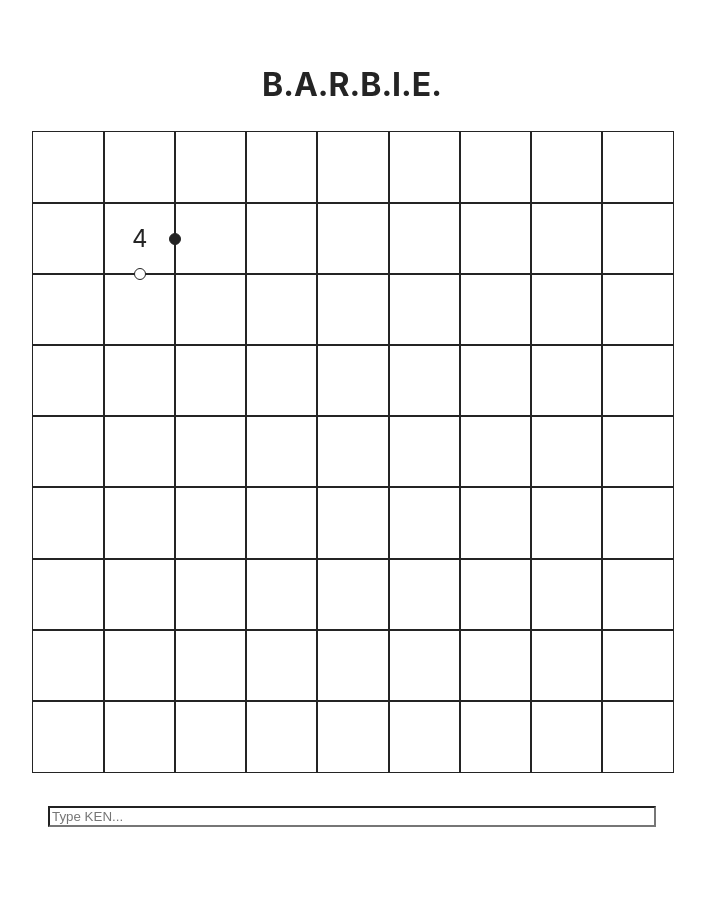
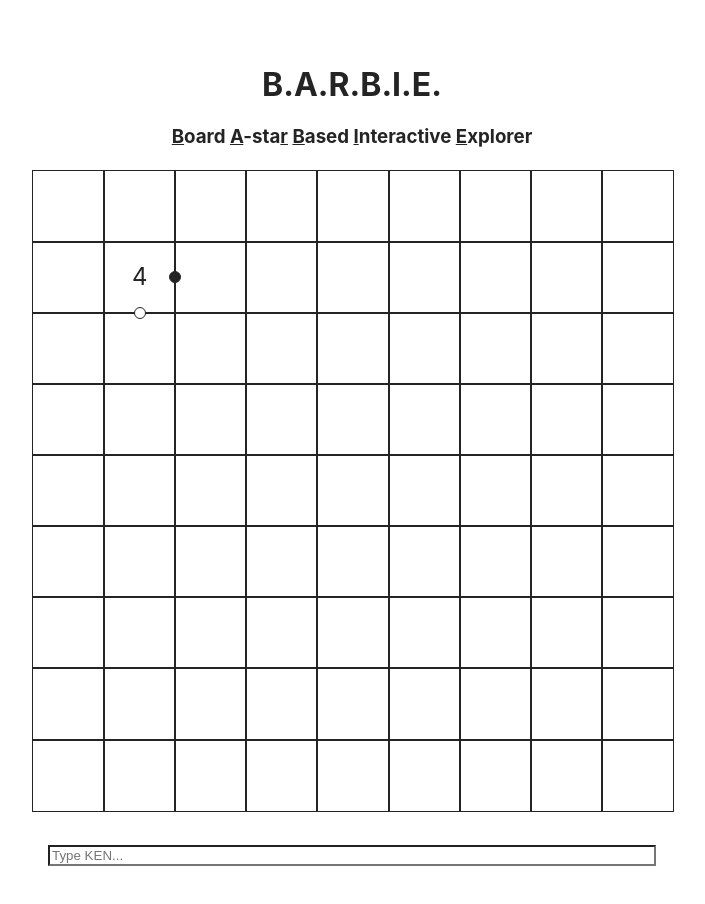
Before and after one commit to giovanniberti/kropki_gen_fe, a React (Vite) app: page / in a window 1280 px wide. Shown: the whole page, without its empty margins (288-993 px from the left). Before the commit the page ends 867 px from the top, so only its background shows below. Built offline with nearby package versions, Linux system fonts and the light colour scheme.

Commit message:
feat(home): add BARBIE acronym expansion

```diff
--- a/src/App.tsx
+++ b/src/App.tsx
@@ -15,6 +15,7 @@
         <>
             <div style={{display: "flex", flexDirection: "column", justifyContent: "center", alignContent: "center" }}>
                 <h1>B.A.R.B.I.E.</h1>
+                <h3 style={{ marginTop: "-8px" }}><u>B</u>oard <u>A</u>-sta<u>r</u> <u>B</u>ased <u>I</u>nteractive <u>E</u>xplorer</h3>
                 <div style={{
                     display: "flex",
                     justifyContent: "center"
```
